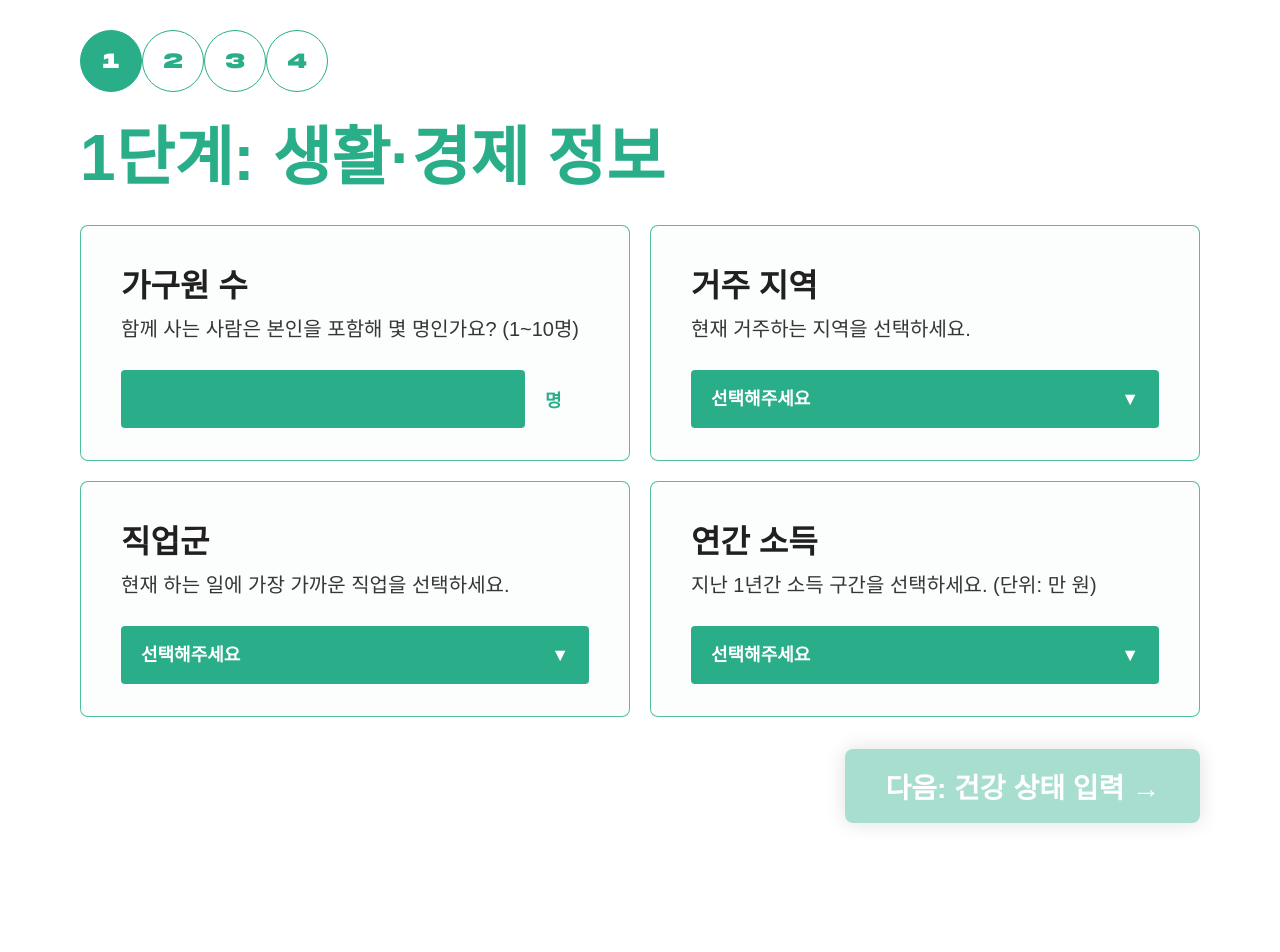
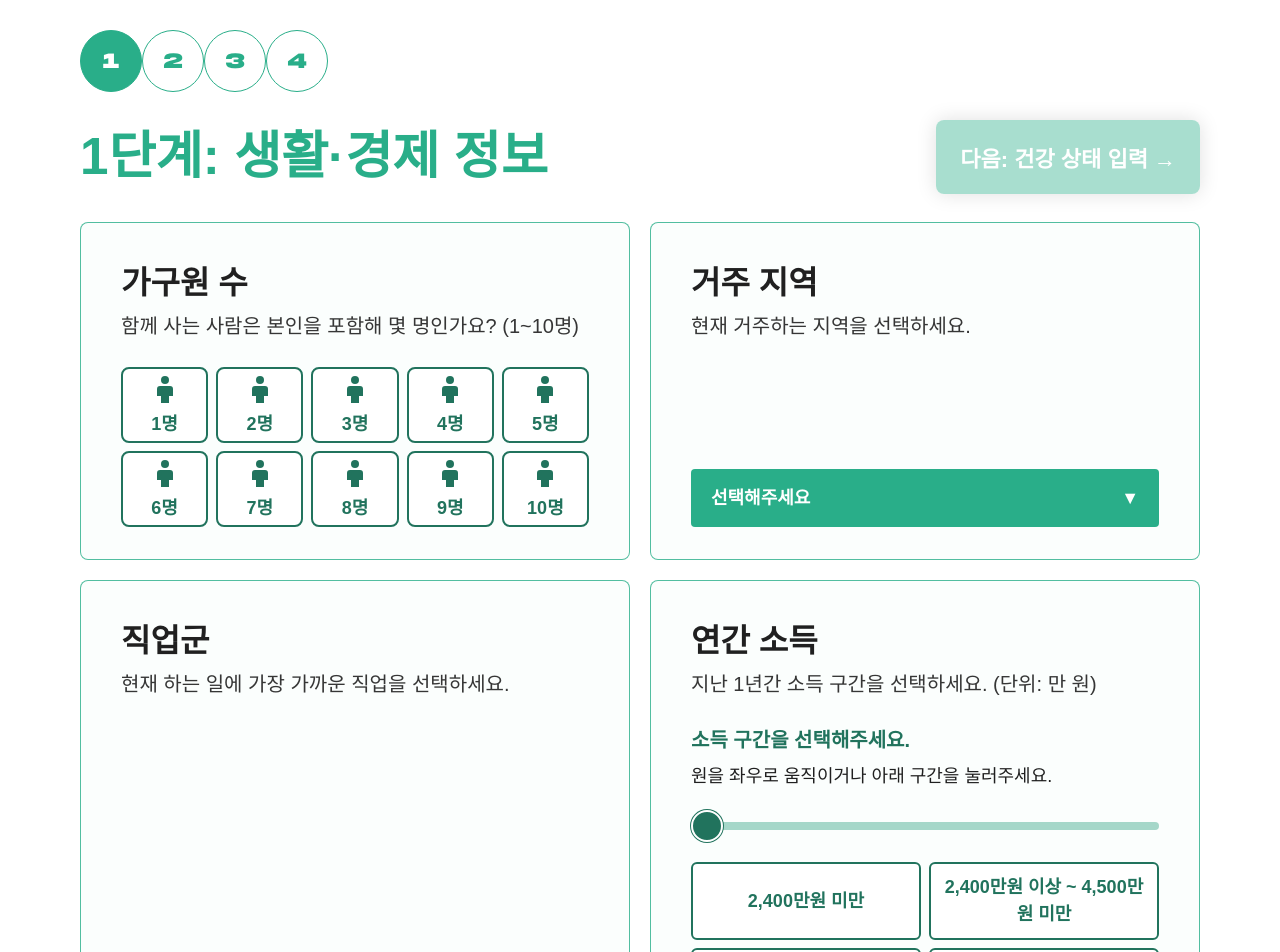
Before and after one commit to 2026-DDJ/FE, a React (Vite) app: page /analysis/1 in a window 1280 px wide. Shown: the part 120-1072 px from the top of the page. Before the commit the page ends 1013 px from the top, so only its background shows below. Built offline with nearby package versions, Linux system fonts and the light colour scheme; a web font is replaced by a local one.

Commit message:
feat: improve analysis navigation and accessible questionnaire controls

```diff
--- /dev/null
+++ b/src/components/analysis/HouseholdSizeInput.jsx
@@ -0,0 +1,42 @@
+import styled from "styled-components";
+
+export default function HouseholdSizeInput({ value, onChange, "aria-label": label }) {
+  return (
+    <Choices role="group" aria-label={label}>
+      {Array.from({ length: 10 }, (_, index) => String(index + 1)).map((count) => (
+        <Choice key={count} type="button" $active={value === count}
+          aria-pressed={value === count} onClick={() => onChange(count)}>
+          <svg width="24" height="28" viewBox="0 0 24 28" fill="currentColor" aria-hidden="true">
+            <circle cx="12" cy="5" r="4" />
+            <path d="M7 11h10a3 3 0 0 1 3 3v7h-4v7H8v-7H4v-7a3 3 0 0 1 3-3Z" />
+          </svg>
+          <span>{count}명</span>
+        </Choice>
+      ))}
+    </Choices>
+  );
+}
+
+const Choices = styled.div`
+  display: grid;
+  grid-template-columns: repeat(5, minmax(0, 1fr));
+  gap: 8px;
+`;
+const Choice = styled.button`
+  display: flex;
+  flex-direction: column;
+  align-items: center;
+  justify-content: center;
+  gap: 6px;
+  min-width: 44px;
+  min-height: 76px;
+  border: 2px solid #21735d;
+  border-radius: 8px;
+  background: ${({ $active }) => $active ? "#21735d" : "#fff"};
+  color: ${({ $active }) => $active ? "#fff" : "#21735d"};
+  font-size: 18px;
+  font-weight: 700;
+  cursor: pointer;
+  &:hover { box-shadow: inset 0 0 0 2px #21735d; }
+  &:focus-visible { outline: 3px solid #1558a6; outline-offset: 3px; }
+`;
--- /dev/null
+++ b/src/components/analysis/IncomeSlider.jsx
@@ -0,0 +1,69 @@
+import { useId } from "react";
+import styled from "styled-components";
+
+export default function IncomeSlider({ value, onChange, options, "aria-label": label }) {
+  const id = useId();
+  const selected = options.findIndex((option) => option.value === value);
+  return (
+    <Container>
+      <Selection id={`${id}-value`} aria-live="polite">
+        {selected < 0 ? "소득 구간을 선택해주세요." : options[selected].label}
+      </Selection>
+      <Hint id={`${id}-hint`}>원을 좌우로 움직이거나 아래 구간을 눌러주세요.</Hint>
+      <Slider type="range" min="0" max={options.length - 1} step="1"
+        value={Math.max(0, selected)} aria-label={label}
+        aria-valuetext={selected < 0 ? "선택하지 않음" : options[selected].label}
+        aria-describedby={`${id}-hint`}
+        onChange={(event) => onChange(options[Number(event.target.value)].value)} />
+      <Options role="group" aria-label="연간 소득 구간">
+        {options.map((option) => (
+          <Option key={option.value} type="button" $active={value === option.value}
+            aria-pressed={value === option.value} onClick={() => onChange(option.value)}>
+            {option.label}
+          </Option>
+        ))}
+      </Options>
+    </Container>
+  );
+}
+const Container = styled.div`min-width: 0;`;
+const Selection = styled.p`
+  color: #21735d;
+  font-size: 20px;
+  font-weight: 700;
+  line-height: 1.5;
+`;
+const Hint = styled.p`font-size: 18px; line-height: 1.5; margin-top: 8px;`;
+const Slider = styled.input`
+  display: block;
+  width: 100%;
+  height: 48px;
+  margin: 12px 0;
+  appearance: none;
+  background: transparent;
+  &::-webkit-slider-runnable-track { height: 8px; background: #a5d7c9; border-radius: 4px; }
+  &::-moz-range-track { height: 8px; background: #a5d7c9; border-radius: 4px; }
+  cursor: pointer;
+  &:focus-visible { outline: 3px solid #1558a6; outline-offset: 3px; }
+  &::-webkit-slider-thumb { appearance: none; width: 32px; height: 32px; margin-top: -12px; border: 2px solid #fff; border-radius: 50%; background: #21735d; box-shadow: 0 0 0 1px #21735d; }
+  &::-moz-range-thumb { width: 32px; height: 32px; border: 2px solid #fff; border-radius: 50%; background: #21735d; box-shadow: 0 0 0 1px #21735d; }
+`;
+const Options = styled.div`
+  display: grid;
+  grid-template-columns: repeat(2, minmax(0, 1fr));
+  gap: 8px;
+  @media (max-width: 380px) { grid-template-columns: 1fr; }
+`;
+const Option = styled.button`
+  min-height: 56px;
+  padding: 10px;
+  border: 2px solid #21735d;
+  border-radius: 6px;
+  background: ${({ $active }) => $active ? "#21735d" : "#fff"};
+  color: ${({ $active }) => $active ? "#fff" : "#21735d"};
+  font-size: 18px;
+  line-height: 1.5;
+  font-weight: 700;
+  cursor: pointer;
+  &:focus-visible { outline: 3px solid #1558a6; outline-offset: 3px; }
+`;
--- a/src/pages/analysis/AnalysisQuestionnaire.jsx
+++ b/src/pages/analysis/AnalysisQuestionnaire.jsx
@@ -5,20 +5,22 @@ import AnalysisSteps from "../../components/analysis/AnalysisSteps";
 import FormField from "../../components/analysis/FormField";
 import TextInput from "../../components/analysis/TextInput";
 import SelectInput from "../../components/analysis/SelectInput";
+import HouseholdSizeInput from "../../components/analysis/HouseholdSizeInput";
+import IncomeSlider from "../../components/analysis/IncomeSlider";
 import OptionButtons from "../../components/analysis/OptionButtons";
 import { ASSESSMENT_STEPS, isStepValid } from "../../utils/assessmentFields";
-import { AnalysisContainer, AnalysisContent, Title, FormGrid, NavigationArea, PreviousButton } from "../../styles/Analysis.styles";
+import { AnalysisContainer, AnalysisContent, Title, TitleRow, FormGrid, NavigationArea, PreviousButton } from "../../styles/Analysis.styles";
 
 export default function AnalysisQuestionnaire({ step }) {
   const navigate = useNavigate();
   const { formData, updateField } = useOutletContext();
   const { title, fields } = ASSESSMENT_STEPS[step - 1];
   const buttonLabels = [
-  "다음: 건강 상태 입력 →",
-  "다음: 병원 이용 횟수 입력 →",
-  "다음: 보험 정보 입력 →",
-  "예상 의료비 확인하기 →",
-];
+    "다음: 건강 상태 입력 →",
+    "다음: 병원 이용 횟수 입력 →",
+    "다음: 보험 정보 입력 →",
+    "예상 의료비 확인하기 →",
+  ];
   const missingStep = ASSESSMENT_STEPS.findIndex((_, index) => index < step - 1 && !isStepValid(index + 1, formData));
   const handleSubmit = (event) => {
     event.preventDefault();
@@ -30,26 +32,30 @@ export default function AnalysisQuestionnaire({ step }) {
       <Header />
       <AnalysisContent>
         <AnalysisSteps currentStep={step} />
-        <Title>{title}</Title>
         <form onSubmit={handleSubmit}>
+          <TitleRow>
+            <Title>{title}</Title>
+            <Button type="submit" disabled={!isStepValid(step, formData)}>
+              {buttonLabels[step - 1]}
+            </Button>
+          </TitleRow>
           <FormGrid>
             {fields.map((field) => {
               const props = { value: formData[field.name], onChange: (value) => updateField(field.name, value), "aria-label": field.title };
               return (
                 <FormField key={field.name} title={field.title} description={field.description || (field.type === "number" ? "숫자로 입력해주세요." : "해당하는 항목을 선택해주세요.")}>
-                  {field.type === "number" ? <TextInput {...props} type="number" min={field.min} max={field.max} step={field.step} suffix={field.suffix} required /> :
+                  {field.name === "householdSize" ? <HouseholdSizeInput {...props} /> :
+                    field.name === "income" ? <IncomeSlider {...props} options={field.options} /> :
+                    field.type === "number" ? <TextInput {...props} type="number" min={field.min} max={field.max} step={field.step} suffix={field.suffix} required /> :
                     field.type === "select" ? <SelectInput {...props} options={field.options} required /> :
                     <OptionButtons {...props} options={field.options} />}
                 </FormField>
               );
             })}
           </FormGrid>
-          <NavigationArea>
-            {step > 1 ? <PreviousButton type="button" onClick={() => navigate(`/analysis/${step - 1}`)}>← 이전으로</PreviousButton> : <span />}
-            <Button type="submit" disabled={!isStepValid(step, formData)}>
-  {buttonLabels[step - 1]}
-</Button>
-          </NavigationArea>
+          {step > 1 && <NavigationArea>
+            <PreviousButton type="button" onClick={() => navigate(`/analysis/${step - 1}`)}>← 이전으로</PreviousButton>
+          </NavigationArea>}
           {missingStep !== -1 && <p role="status">아직 입력하지 않은 {missingStep + 1}단계로 돌아가 입력을 완료해주세요.</p>}
         </form>
       </AnalysisContent>
--- a/src/styles/Analysis.styles.js
+++ b/src/styles/Analysis.styles.js
@@ -25,13 +25,28 @@ export const AnalysisContent = styled.main`
   @media (max-width: 600px) { width: 90%; padding-top: 132px; }
 `;
 
+export const TitleRow = styled.div`
+  display: flex;
+  align-items: center;
+  justify-content: space-between;
+  gap: 24px;
+  margin: 28px 0;
+
+  > button { margin-left: auto; flex-shrink: 0; font-size: 22px; padding: 0 24px; }
+  @media (max-width: 1100px) { flex-wrap: wrap; }
+  @media (max-width: 600px) {
+    align-items: stretch;
+    flex-direction: column;
+    > button { width: 100%; height: auto; min-height: 60px; padding: 16px; }
+  }
+`;
+
 export const Title = styled.h1`
-  margin-top: 28px;
-  margin-bottom: 28px;
+  margin: 0;
 
   color: #29AE89;
 
-  font-size: 64px;
+  font-size: clamp(36px, 4vw, 54px);
   font-weight: 700;
   line-height: 1.2;
   @media (max-width: 600px) { font-size: 40px; }
--- a/src/styles/AnalysisForm.styles.js
+++ b/src/styles/AnalysisForm.styles.js
@@ -169,13 +169,14 @@ export const OptionButtonContainer = styled.div`
 `;
 
 export const OptionButton = styled.button`
-  height: 58px;
+  min-height: 58px;
+  padding: 10px 8px;
 
-  border: 1px solid #29AE89;
+  border: 1px solid #21735d;
   border-radius: 4px;
 
   background: ${({ $active }) =>
-    $active ? "#29AE89" : "transparent"};
+    $active ? "#21735d" : "transparent"};
 
   color: ${({ $active }) =>
     $active ? "#FFFFFF" : "#21735d"};
@@ -189,10 +190,12 @@ export const OptionButton = styled.button`
     background 0.2s ease,
     color 0.2s ease;
 
+  &:focus-visible { outline: 3px solid #1558a6; outline-offset: 3px; }
+
   &:hover {
     background: ${({ $active }) =>
       $active
-        ? "#29AE89"
+        ? "#21735d"
         : "rgba(41, 174, 137, 0.08)"};
   }
 `;
--- a/src/utils/assessmentFields.js
+++ b/src/utils/assessmentFields.js
@@ -1,5 +1,4 @@
 const options = (entries) => entries.map(([value, label]) => ({ value: String(value), label }));
-const levels = options([[1, "없음"], [2, "다소 있음"], [3, "심함"]]);
 
 export const ASSESSMENT_STEPS = [
   { title: "1단계: 생활·경제 정보", fields: [
@@ -15,8 +14,8 @@ export const ASSESSMENT_STEPS = [
     { name: "weight", title: "몸무게", description: "몸무게를 킬로그램(kg) 단위로 입력하세요. 예: 50", type: "number", min: 0.1, step: "any", suffix: "kg" },
     { name: "exercise", title: "평소 규칙적으로 운동하시나요?", type: "buttons", options: options([["regular", "예"], ["none", "아니오"]]) },
     { name: "healthStatus", title: "주관적 건강상태", type: "buttons", options: options([["very-good", "매우 좋음"], ["good", "좋음"], ["normal", "보통"], ["bad", "나쁨"], ["very-bad", "매우 나쁨"]]) },
-    { name: "activityLimitation", title: "활동 제한", type: "buttons", options: levels },
-    { name: "anxietyDepression", title: "불안·우울", type: "buttons", options: levels },
+    { name: "activityLimitation", title: "평소 하던 일을 하는 데 어려움이 있나요?", description: "건강 때문에 집안일, 일, 여가 활동 등을 하는 데 얼마나 어려움이 있는지 선택해주세요.", type: "buttons", options: options([[1, "어려움이 없어요"], [2, "조금 어려워요"], [3, "많이 어려워요"]]) },
+    { name: "anxietyDepression", title: "불안하거나 우울한 마음이 드시나요?", description: "걱정으로 마음이 불안하거나, 기분이 가라앉는 정도를 선택해주세요.", type: "buttons", options: options([[1, "그렇지 않아요"], [2, "조금 그래요"], [3, "많이 그래요"]]) },
   ] },
   { title: "3단계: 지난 1년간 병원 이용", fields: [
     { name: "outpatientVisits", title: "병원 외래 방문 횟수", description: "입원하지 않고 병원 지료를 받은 횟수를 적으세요. 예: 5", type: "number", min: 0, step: 1, suffix: "회" },
```
